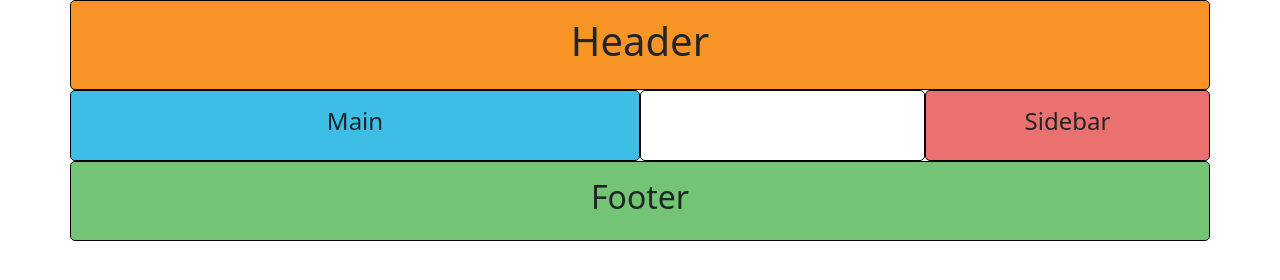
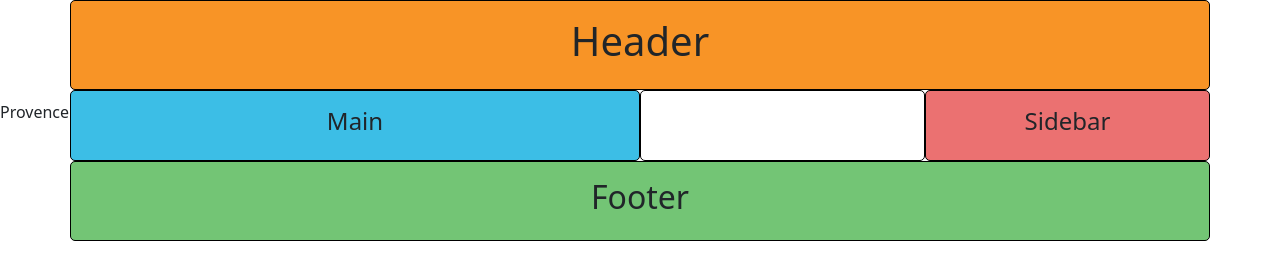
Before and after one commit to gasirbek21/my-first, a plain HTML site: page index.html in a window 1280 px wide. Drawn offline with nearby package versions, Linux system fonts and the light colour scheme.

Commit message:
I updated intex.html

```diff
--- a/index.html
+++ b/index.html
@@ -20,5 +20,6 @@
         </div>
 
         <script src="/app.js"></script>
+        <p>Provence</p>
     </body>
 </html>
```
